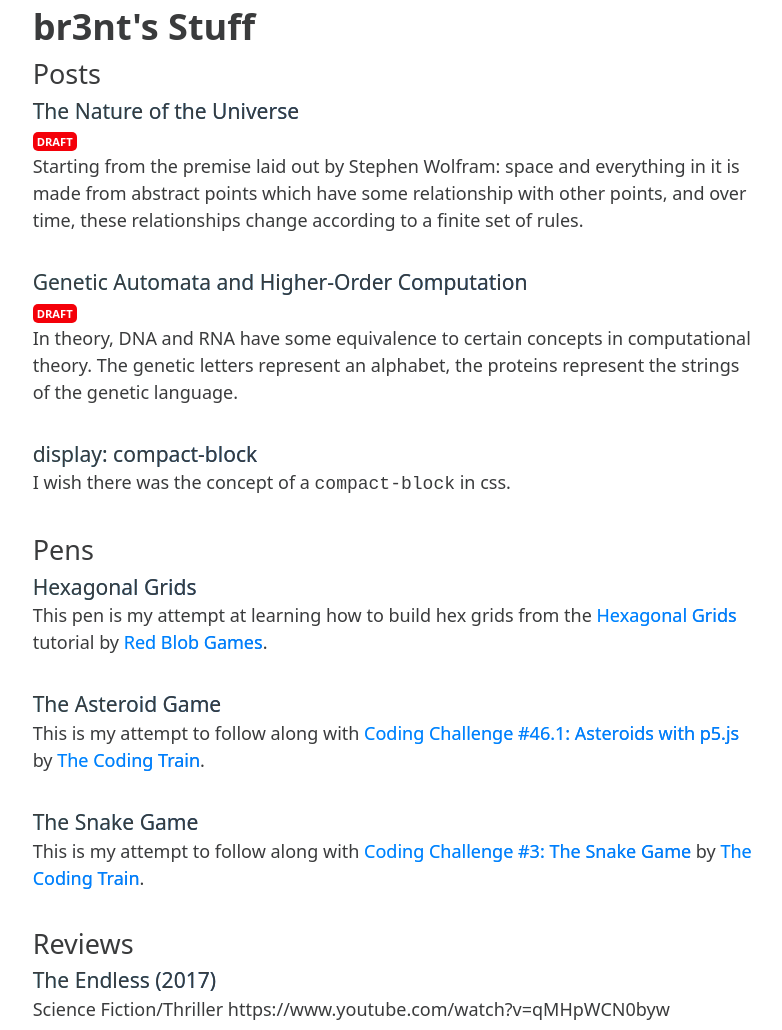
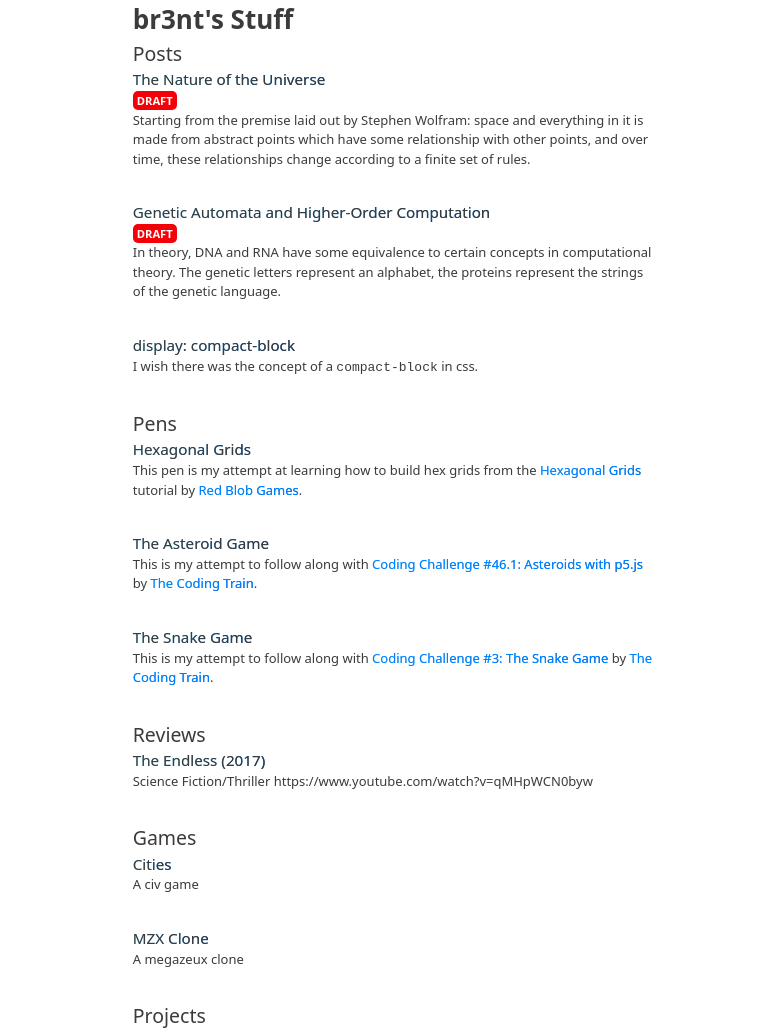
Before and after one commit to br3nt/br3nt.github.io, a Jekyll site: the page built from index.html, in a window 1280 px wide. Shown: the part 408-1438 px from the top of the page, without its empty margins (247-1029 px from the left). Built offline with Jekyll 4.4.1, drawn with Linux system fonts in a browser that asks for light colours; grey boxes are pictures that could not be loaded.

Commit message:
Set base font-size to 13px

```diff
--- a/assets/css/style.css
+++ b/assets/css/style.css
@@ -38,7 +38,7 @@ html {
 
 body {
   font-family: system-ui;
-  font-size: var(--font-size, 1.125rem);
+  font-size: var(--font-size, 13px);
   line-height: var(--line-height, 1.5);
   color: var(--body-text-color);
 }
```
